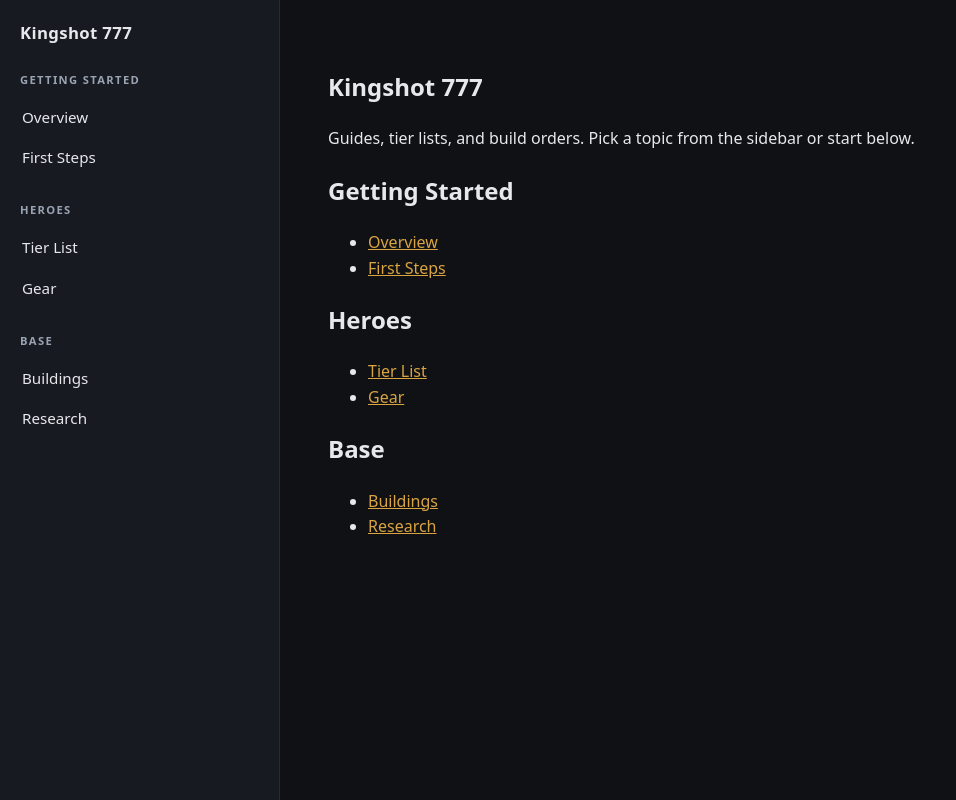
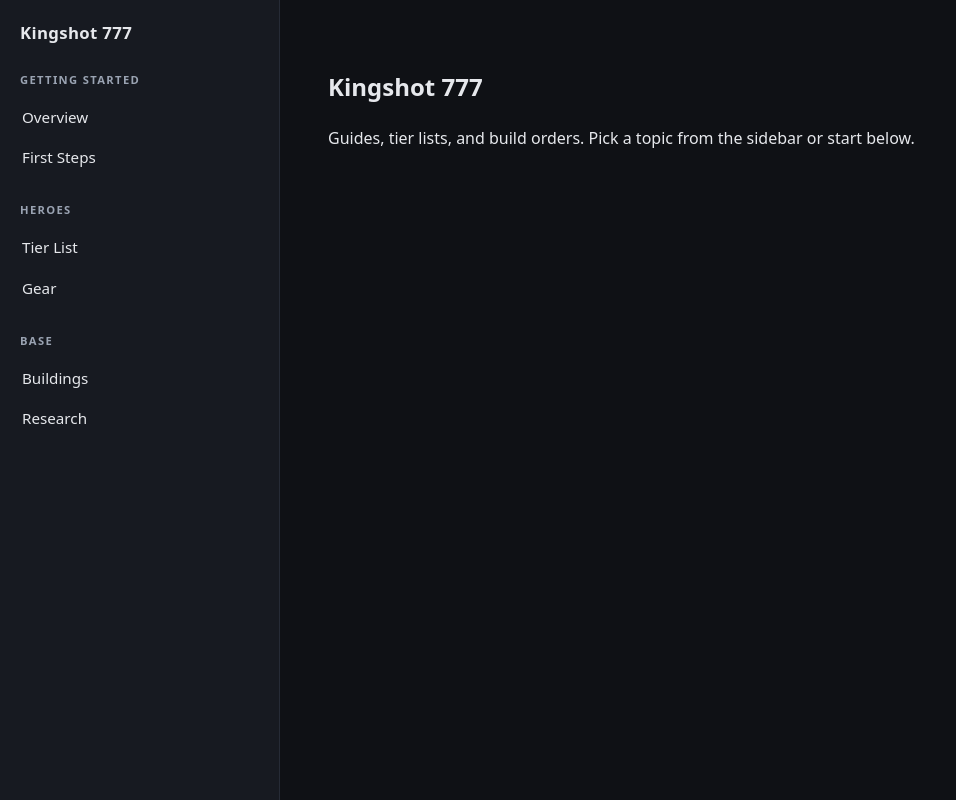
Before and after one commit to KirillVassiljev/KirillVassiljev.github.io, a SvelteKit app in the folder 777/: page / in a window 1280 px wide. Shown: the whole page, without its empty margins (0-956 px from the left). Built offline with nearby package versions, Linux system fonts and the light colour scheme.

Commit message:
remove content list

```diff
--- a/777/src/routes/+page.svelte
+++ b/777/src/routes/+page.svelte
@@ -5,12 +5,3 @@
 
 <h1>Kingshot 777</h1>
 <p>Guides, tier lists, and build orders. Pick a topic from the sidebar or start below.</p>
-
-{#each sections as section (section.title)}
-	<h2>{section.title}</h2>
-	<ul>
-		{#each section.items as item (item.slug)}
-			<li><a href="{base}/guides/{item.slug}">{item.title}</a></li>
-		{/each}
-	</ul>
-{/each}
```
